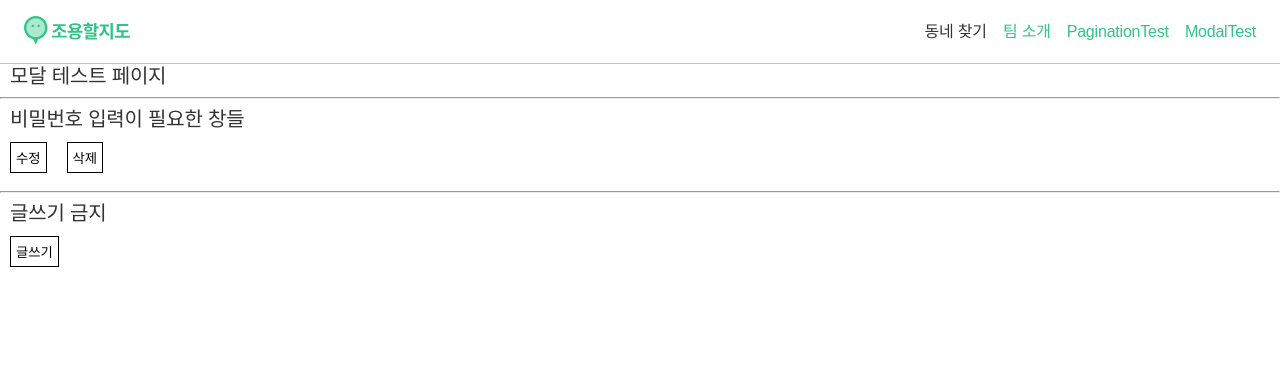
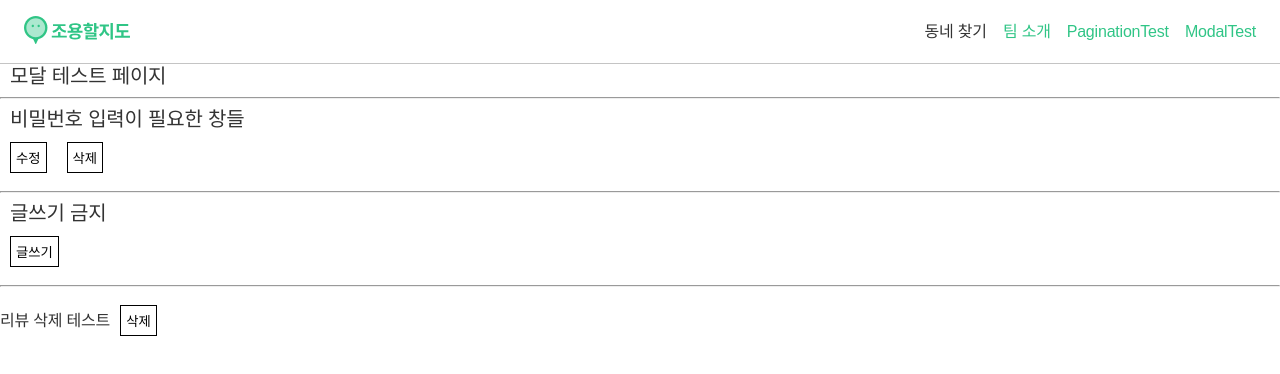
Before and after one commit to yyoumi4854/joyonghaljido, a Next.js app in the folder front/: page /modal_test in a window 1280 px wide. Shown: the top 374 px of the page. Built offline with nearby package versions, Linux system fonts and the light colour scheme.

Commit message:
[GitFix] git testing

```diff
--- a/front/pages/modal_test.jsx
+++ b/front/pages/modal_test.jsx
@@ -3,6 +3,8 @@ import Modal_Ask from '../components/review/modal/Modal_Ask'
 import Modal_Deny from '../components/review/modal/Modal_Deny'
 import styled from 'styled-components'
 import {useState, useEffect} from 'react';
+import axios from "axios";
+import * as Api from '../api';
 
 const TestPage = () => {
 
@@ -78,6 +80,10 @@ const TestPage = () => {
             <p className='pTag'>글쓰기 금지</p>
             <button className='modalButton' onClick={()=>{setDenyWindow(true)}}>글쓰기</button>
             {denyWindow && <Modal_Deny setDenyWindow={setDenyWindow} timeLeft={timeLeft}/>}
+
+            <hr></hr>
+            리뷰 삭제 테스트
+            <button className='modalButton' onClick={()=>{deleteReview()}}>삭제</button>
         </div>
     </OuterPageLayout>
   );
```
